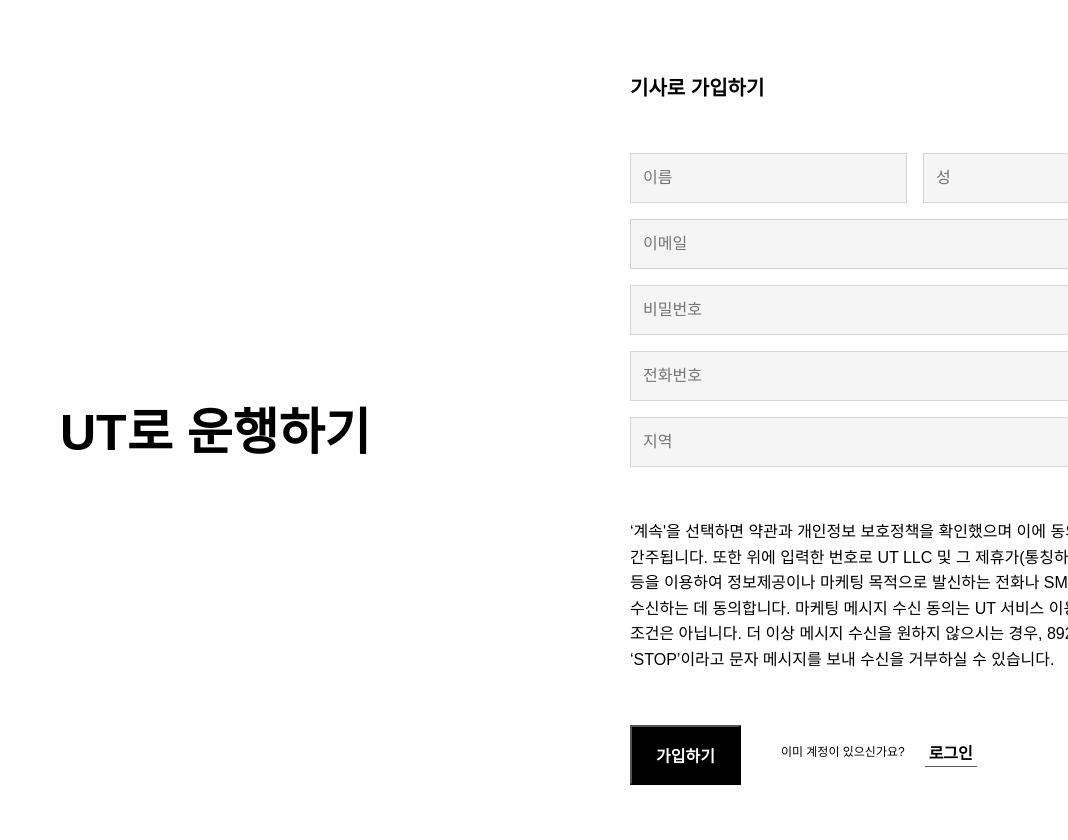
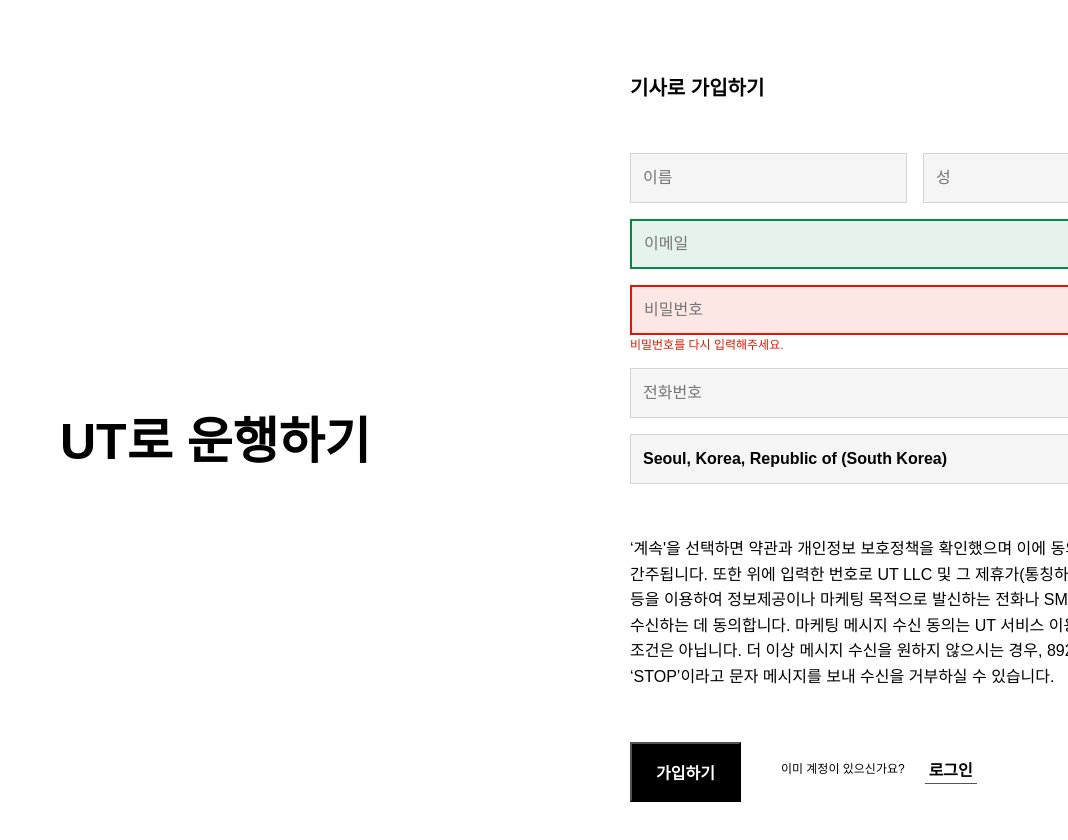
Before and after one commit to FRONTENDBOOTCAMP-17th/vite-min, a website built with Vite: page src/sections/apply.html in a window 1280 px wide. Shown: the top 840 px of the page, without its empty margins (212-1280 px from the left). Built offline with nearby package versions, Linux system fonts and the light colour scheme; a web font is replaced by a local one.

Commit message:
feat: 어플라이 완료

```diff
--- a/src/sections/apply.html
+++ b/src/sections/apply.html
@@ -34,11 +34,20 @@
             </div>
           </div>
           <div class="email">
-            <input type="text" id="email" name="email" placeholder="이메일" />
+            <input type="text" class="form-input email is-valid" name="email" placeholder="이메일" />
             <label for="email" class="sr-only">이메일</label>
           </div>
           <div class="password">
-            <input type="text" id="password" name="password" placeholder="비밀번호" />
+            <div class="pwd-input-container">
+              <input type="text" class="form-input password is-invalid" name="password" placeholder="비밀번호" />
+              <button type="button" class="btn-clear">
+                <svg width="24" height="24" viewBox="0 0 24 24" fill="none" xmlns="http://www.w3.org/2000/svg">
+                  <path d="M18 6L6 18" stroke="#E11900" stroke-width="2" stroke-linecap="round" stroke-linejoin="round" />
+                  <path d="M6 6L18 18" stroke="#E11900" stroke-width="2" stroke-linecap="round" stroke-linejoin="round" />
+                </svg>
+              </button>
+              <p class="error-text">비밀번호를 다시 입력해주세요.</p>
+            </div>
             <label for="password" class="sr-only">비밀번호</label>
           </div>
           <div class="tel">
@@ -46,7 +55,7 @@
             <label for="tel" class="sr-only">전화번호</label>
           </div>
           <div class="location">
-            <input type="text" id="location" name="location" placeholder="지역" />
+            <input type="text" id="location" name="location" placeholder="지역" value="Seoul, Korea, Republic of (South Korea)" />
             <label for="location" class="sr-only">지역</label>
           </div>
           <p class="terms">‘계속'을 선택하면 약관과 개인정보 보호정책을 확인했으며 이에 동의한 것으로 간주됩니다. 또한 위에 입력한 번호로 UT LLC 및 그 제휴가(통칭하여 ‘UT’)가 ARS 등을 이용하여 정보제공이나 마케팅 목적으로 발신하는 전화나 SMS 메시지를 수신하는 데 동의합니다. 마케팅 메시지 수신 동의는 UT 서비스 이용을 위한 필수 조건은 아닙니다. 더 이상 메시지 수신을 원하지 않으시는 경우, 89203번으로 ‘STOP’이라고 문자 메시지를 보내 수신을 거부하실 수 있습니다.</p>
--- a/src/sections/css/apply.css
+++ b/src/sections/css/apply.css
@@ -158,3 +158,42 @@
     font-size: 16px;
   }
 }
+
+.location input {
+  font-weight: 600;
+  font-size: 16px;
+  font-family: inherit;
+}
+
+.form-input.is-valid {
+  border: solid 2px #048848;
+  background-color: rgba(4, 136, 72, 10%);
+}
+
+.form-input.is-invalid {
+  border: solid 2px #e11900;
+  background-color: rgba(225, 25, 0, 10%);
+}
+
+.btn-clear {
+  background: none;
+  border: none;
+  padding: 0;
+  position: absolute;
+  right: 12px;
+  top: 25px;
+  transform: translateY(-50%);
+  width: 24px;
+  height: 24px;
+}
+
+.pwd-input-container {
+  position: relative;
+  width: 100%;
+}
+
+.error-text {
+  font-size: 12px;
+  margin: 0;
+  color: #e11900;
+}
```
